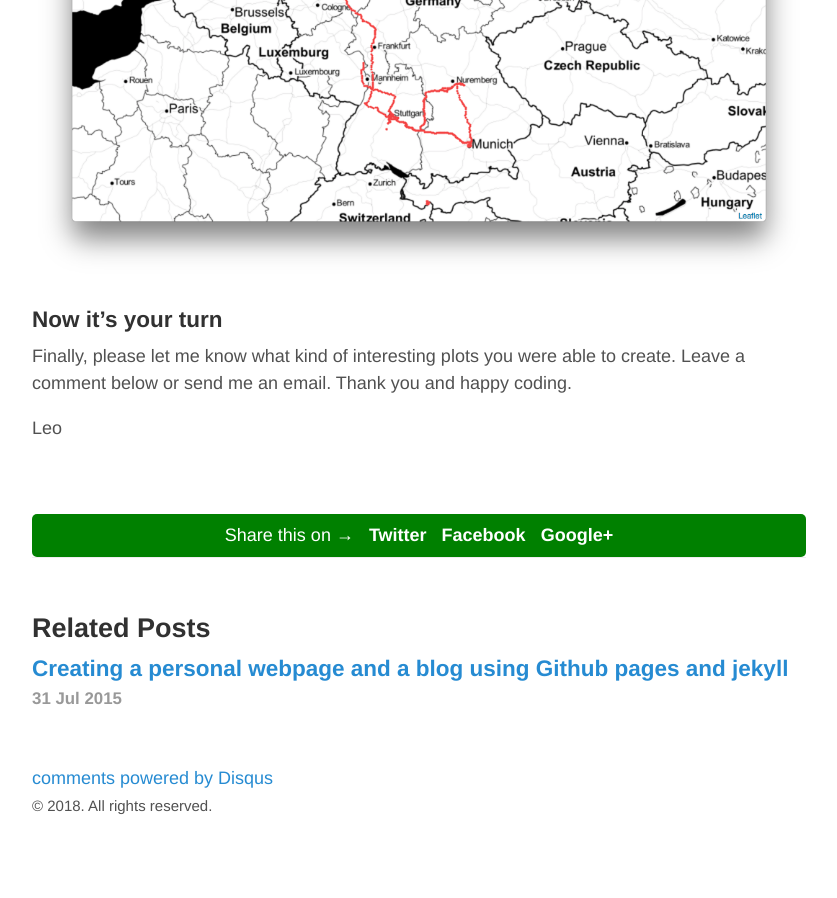
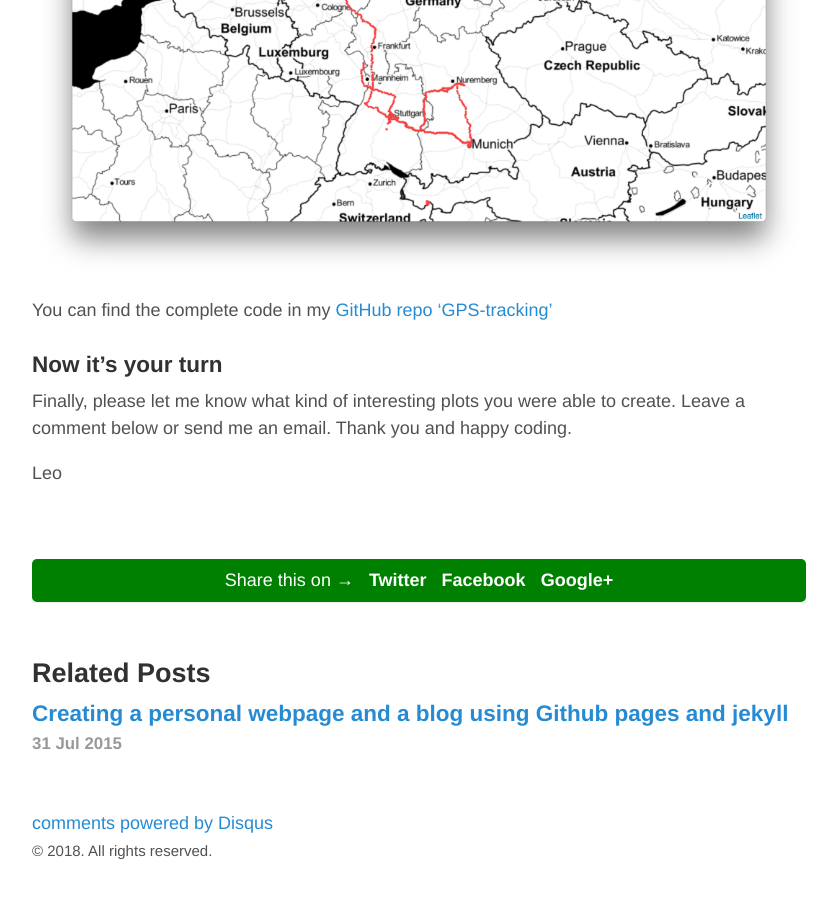
Before and after one commit to loopingleo/blog, a Jekyll site: the page built from _posts/2018-09-02-gps-travel.md, in a window 1280 px wide and 900 px high, scrolled down 4690 px. Shown: the whole window, without its empty margins (221-1058 px from the left). Built offline with Jekyll 4.4.1, drawn with Linux system fonts in a browser that asks for light colours; comment, search, counter and statistics services are not loaded; before the commit the page ends 5545 px from its top, so only the background shows below that; some of the changed lines change nothing that is shown.

Commit message:
hyperlink

```diff
--- a/_posts/2018-09-02-gps-travel.md
+++ b/_posts/2018-09-02-gps-travel.md
@@ -6,7 +6,7 @@
 
 Having a visual GPS log of your trips to foreign places can be very beneficial for telling your friends and family a cool story about your adventures. I recently started tracking my location and other data such as accelerometer with the iOS app ['SensorLog'](https://itunes.apple.com/us/app/sensorlog/id388014573?mt=8) to visualise it using Python/R scripts. In this blog post I will briefly guide you through setting up the GPS tracking on your phone and how you can create beautiful maps with your data.
 
-![demo.png](https://raw.githubusercontent.com/loopingleo/blog/master/images/Screenshot%202018-09-03%2001.05.12.png)
+<a href="https://raw.githubusercontent.com/loopingleo/blog/master/images/Screenshot%202018-09-03%2001.05.12.png" rel="folium map">![demo.png](https://raw.githubusercontent.com/loopingleo/blog/master/images/Screenshot%202018-09-03%2001.05.12.png)</a>
 
 
 GPS data logging with your smartphone
@@ -156,6 +156,8 @@
 
 ![demo.png](https://raw.githubusercontent.com/loopingleo/blog/master/images/Screenshot%202018-09-03%2001.25.02.png)
 
+You can find the complete code in my [GitHub repo 'GPS-tracking'](https://github.com/loopingleo/GPS-tracking)
+
 
 
 ### Now it's your turn
```
